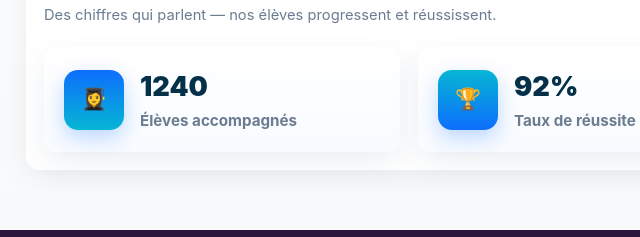
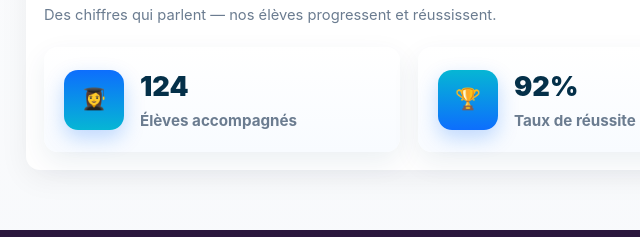
Before and after one commit to Profzen/rep_cours, a website: page public/index.html in a window 1280 px wide. Shown: the part 1048-1285 px from the top of the page, 44-684 px from the left. Drawn offline with Linux system fonts and the light colour scheme.

Commit message:
ca fait un bail pour les 3 nouvelle affiche inspiré et 92% avec les version mini 124 eleve

```diff
--- a/public/index.html
+++ b/public/index.html
@@ -444,7 +444,7 @@
         <div class="stat-card">
           <div class="stat-icon">👩‍🎓</div>
           <div class="stat-body">
-            <div class="num">1240</div>
+            <div class="num">124</div>
             <div class="label">Élèves accompagnés</div>
           </div>
         </div>
```
